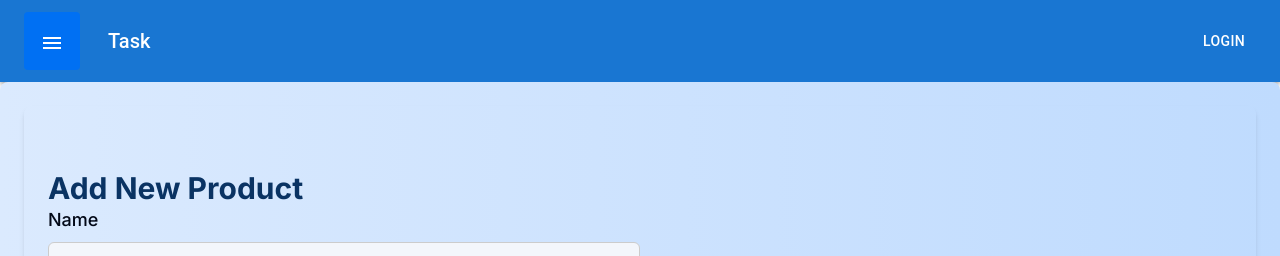
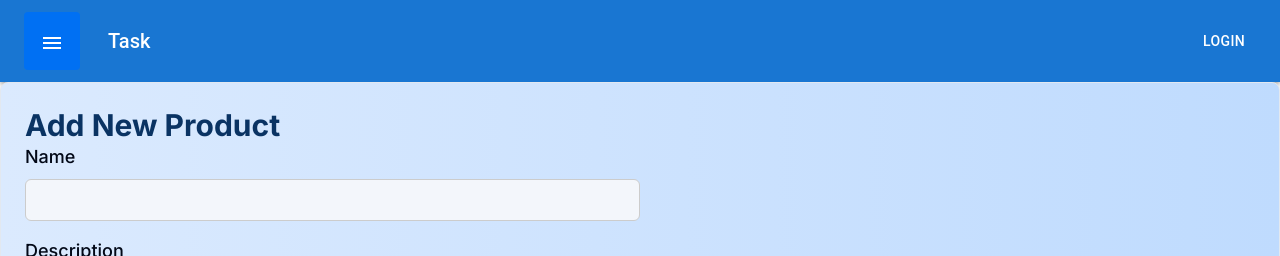
Before and after one commit to GodFather1818/AttachSQL, a Next.js app in the folder task1/: page /products/add in a window 1280 px wide. Shown: the top 256 px of the page. Built offline with nearby package versions, Linux system fonts and the light colour scheme; no server answers.

Commit message:
updated add new product form

```diff
--- a/task1/app/products/add/page.jsx
+++ b/task1/app/products/add/page.jsx
@@ -68,9 +68,9 @@ const AddProductForm = () => {
   return (
 
 
-    <div className="m-2 mx-auto p-6 bg-gradient-to-r from-blue-100 to-blue-200 rounded-lg shadow-xl hover:shadow-2xl transition duration-300 ease-in-out">
-        <form onSubmit={handleSubmit} className="max-w-lg mx-auto mt-8 p-6 rounded-lg shadow-md">
-      <div className='mt-10'>
+    <div className=" mx-auto align-middle p-6 bg-gradient-to-r from-blue-100 to-blue-200 border rounded-lg shadow-xl hover:shadow-2xl transition duration-300 ease-in-out">
+        <form onSubmit={handleSubmit} >
+      <div>
       <h2 className='font-bold text-3xl
        text-primary mb-4'>Add New Product</h2>
       </div>
--- a/task1/app/products/page.tsx
+++ b/task1/app/products/page.tsx
@@ -44,7 +44,7 @@ const CategoryPage = () => {
             </Button>
             <img className="image-container h-48 w-full flex items-center justify-center bg-gray-200"
  src={`http://localhost:3001/${product.bannerImage}`} alt={product.name} />
-            <h2 className='font-bold text-blue-900 text-2xl mt-5'>{product.name}</h2>
+            <h2 className='font-bold text-blue-900 text-2xl m-5'>{product.name}</h2>
             <h3 className='font-semibold text-blue-500 text-lg m-1'>Category: {product.category}</h3>
             <p className='text-blue-900'>Description: {product.description}</p>
           </div>
--- a/task1/components/ui/ButtonAppBar.tsx
+++ b/task1/components/ui/ButtonAppBar.tsx
@@ -50,7 +50,7 @@ export default function ButtonAppBar() {
                 <SheetHeader>
                   <SheetTitle>Features</SheetTitle>
                   <SheetDescription>
-                    <div className="btn-class">
+                    <div className="btn-class text-primary">
                       <SheetClose asChild>
                         <Link href="/category">
                           <Button onClick={category}>Category</Button>
```
